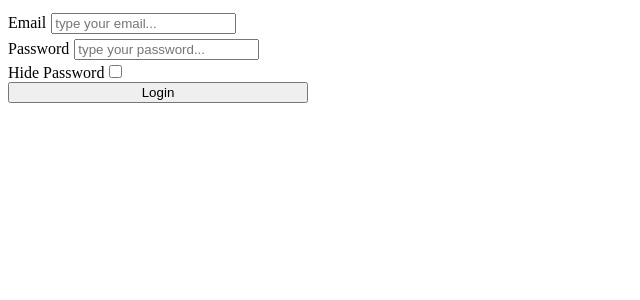
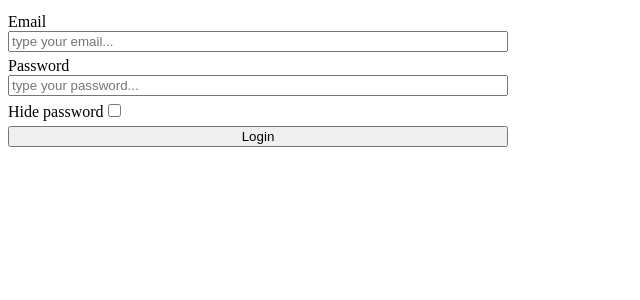
Before and after one commit to FavelLooking/eCommerce-Application, a React app: page / in a window 1280 px wide. Shown: the top 300 px of the page, without its empty margins (0-640 px from the left). Built offline with nearby package versions, Linux system fonts and the light colour scheme.

Commit message:
KAN-52 feat: add client side login form validation

```diff
--- a/package.json
+++ b/package.json
@@ -45,6 +45,7 @@
     "@types/react": "^18.3.1",
     "eslint-config-airbnb": "^19.0.4",
     "react": "^18.3.1",
-    "react-dom": "^18.3.1"
+    "react-dom": "^18.3.1",
+    "react-hook-form": "^7.51.4"
   }
 }
--- a/src/App.tsx
+++ b/src/App.tsx
@@ -1,5 +1,5 @@
 import React from 'react';
-import Login from './components/login/login';
+import Login from './components/login/login_page';
 
 export default function App() {
   return <Login />;
--- a/src/components/login/Login.tsx
+++ /dev/null
@@ -1,58 +0,0 @@
-import React, { useRef, useState } from 'react';
-import './login.scss';
-import TextInput from './text_input';
-
-export default function Login() {
-  const [email, setEmail] = useState('');
-  const [password, setPassword] = useState('');
-  const [hidden, setHidden] = useState(false);
-  const formRef = useRef(null);
-
-  const isFormValid = (): boolean => {
-    const emailRegexp: RegExp = /^[\w.-]+@([\w-]+\.)+[\w-]{2,4}\S$/;
-    const passwordRegexp: RegExp =
-      /^(?=.{8,20})(?=.*[a-z])(?=.*[A-Z])(?=.*[!@#$%^&*])\S*$/;
-    return emailRegexp.test(email) && passwordRegexp.test(password);
-  };
-
-  const onSubmit = (e: React.FormEvent) => {
-    e.preventDefault();
-    if (isFormValid()) {
-      setEmail('');
-      setPassword('');
-    }
-  };
-
-  const changePasswordVisability = () => {
-    setHidden(!hidden);
-    if (formRef) {
-      const input = (formRef.current as unknown as HTMLFormElement).children[1]
-        .children[0] as HTMLInputElement;
-      input.type = hidden ? 'text' : 'password';
-    }
-  };
-
-  return (
-    <form id="login-container" onSubmit={onSubmit} ref={formRef}>
-      <TextInput
-        name="email"
-        id="login-email"
-        placeholder="type your email..."
-        onChange={setEmail}
-        value={email}
-      />
-      <TextInput
-        name="password"
-        id="login-password"
-        placeholder="type your password..."
-        onChange={setPassword}
-        value={password}
-      />
-      <div id="login-checkbox">
-        Hide password
-        <input type="checkbox" onClick={changePasswordVisability} />
-      </div>
-      <input type="submit" value="Login" />
-    </form>
-  );
-}
--- a/src/components/login/login.scss
+++ b/src/components/login/login.scss
@@ -1,12 +1,20 @@
 #login-container {
   display: flex;
   flex-direction: column;
-  width: 300px;
-  & > *,
+  width: 500px;
   & > label {
     text-transform: capitalize;
-    & > * {
-      margin: 5px 0 0 5px;
-    }
+    display: flex;
+    flex-direction: column;
+  }
+  & > * {
+    margin-top: 5px;
+  }
+  @media (max-width: 500px) {
+    width: 80%;
   }
 }
+
+.input-error {
+  color: red;
+}
--- /dev/null
+++ b/src/components/login/login_page.tsx
@@ -0,0 +1,75 @@
+import React, { useRef, useState } from 'react';
+import { SubmitHandler, useForm } from 'react-hook-form';
+import './login.scss';
+import { LoginFormFields } from '../../types';
+import TextInput from './text_input';
+import {
+  emailPattern,
+  textLengthPattern,
+  textLowerPattern,
+  textNumberPattern,
+  textSpacesPattern,
+  textSymbolPattern,
+  textUpperPattern,
+} from '../../utils/constants';
+
+export default function Login() {
+  const [hidden, setHidden] = useState(false);
+  const formRef = useRef(null);
+  const {
+    register,
+    handleSubmit,
+    formState: { errors },
+    reset,
+  } = useForm<LoginFormFields>();
+
+  const changePasswordVisability = () => {
+    setHidden(!hidden);
+    if (formRef) {
+      const input = (formRef.current as unknown as HTMLFormElement).children[1]
+        .children[0] as HTMLInputElement;
+      input.type = hidden ? 'text' : 'password';
+    }
+  };
+
+  const onSubmit: SubmitHandler<LoginFormFields> = () => {
+    reset();
+  };
+
+  return (
+    <form id="login-container" ref={formRef} onSubmit={handleSubmit(onSubmit)}>
+      <TextInput
+        name="email"
+        id="login-email"
+        register={register}
+        registerLabel="email"
+        pattern={[emailPattern]}
+      />
+      {errors.email && (
+        <div className="input-error">{errors.email.message}</div>
+      )}
+      <TextInput
+        name="password"
+        id="login-password"
+        register={register}
+        registerLabel="password"
+        pattern={[
+          textLengthPattern,
+          textLowerPattern,
+          textNumberPattern,
+          textSpacesPattern,
+          textSymbolPattern,
+          textUpperPattern,
+        ]}
+      />
+      {errors.password && (
+        <div className="input-error">{errors.password.message}</div>
+      )}
+      <div id="login-checkbox">
+        Hide password
+        <input type="checkbox" onClick={changePasswordVisability} />
+      </div>
+      <input type="submit" value="Login" />
+    </form>
+  );
+}
--- a/src/components/login/text_input.tsx
+++ b/src/components/login/text_input.tsx
@@ -1,31 +1,30 @@
 import React from 'react';
+import { Path, UseFormRegister } from 'react-hook-form';
+import { LoginFormFields, RegExps } from '../../types';
+import validateInput from '../../utils/validation';
 
 type InputProps = {
   name: string;
   id: string;
-  placeholder: string;
-  onChange: React.Dispatch<React.SetStateAction<string>>;
-  value: string;
+  register: UseFormRegister<LoginFormFields>;
+  registerLabel: Path<LoginFormFields>;
+  pattern: RegExps[];
 };
 
 export default function TextInput(props: InputProps) {
-  const { name, id, placeholder, onChange, value } = props;
-
-  const handleChange = (e: React.FormEvent<HTMLInputElement>) => {
-    const target = e.target as HTMLInputElement;
-    onChange(target.value);
-  };
+  const { name, id, register, registerLabel, pattern } = props;
 
   return (
     <label htmlFor={id}>
       {name}
       <input
-        name={name}
         id={id}
         type="text"
-        value={value}
-        placeholder={placeholder}
-        onChange={handleChange}
+        placeholder={`type your ${name}...`}
+        {...register(registerLabel, {
+          required: `${name} is required`,
+          validate: (value) => validateInput(pattern, value),
+        })}
       />
     </label>
   );
--- /dev/null
+++ b/src/types/index.tsx
@@ -0,0 +1,9 @@
+export type LoginFormFields = {
+  email: string;
+  password: string;
+};
+
+export type RegExps = {
+  regex: RegExp;
+  error: string;
+};
--- /dev/null
+++ b/src/utils/constants.tsx
@@ -0,0 +1,34 @@
+export const emailPattern = {
+  regex: /^[\w-.]+@([\w-]+\.)+[\w-]{2,4}$/,
+  error: 'wrong email format',
+};
+
+export const textLengthPattern = {
+  regex: /^.{8,20}$/,
+  error: 'length of this field must be from 8 to 20 characters',
+};
+export const textUpperPattern = {
+  regex: /(?=.*[A-Z])/,
+  error: 'this field must contain at least one uppercase character A-Z',
+};
+
+export const textLowerPattern = {
+  regex: /(?=.*[a-z])/,
+  error: 'this field must contain at least one lovercase character a-z',
+};
+
+export const textNumberPattern = {
+  regex: /(?=.*[0-9])/,
+  error: 'this field must contain at least one number 0-9',
+};
+
+export const textSymbolPattern = {
+  regex: /(?=.*[!@#$%^&*])/,
+  error:
+    'this field must contain at least one of these special symbols !@#$%^&*',
+};
+
+export const textSpacesPattern = {
+  regex: /^.\S*$/,
+  error: 'this field must not contain any whitespaces',
+};
--- /dev/null
+++ b/src/utils/validation.tsx
@@ -0,0 +1,12 @@
+import { RegExps } from '../types';
+
+const validateInput = (pattern: RegExps[], value: string): string | boolean => {
+  for (let i = 0; i < pattern.length; i += 1) {
+    if (!pattern[i].regex.test(value)) {
+      return pattern[i].error;
+    }
+  }
+  return true;
+};
+
+export default validateInput;
```
Also changed, not shown: .eslintrc.json, 1 other file (tests, documents, lock files or other folders).
